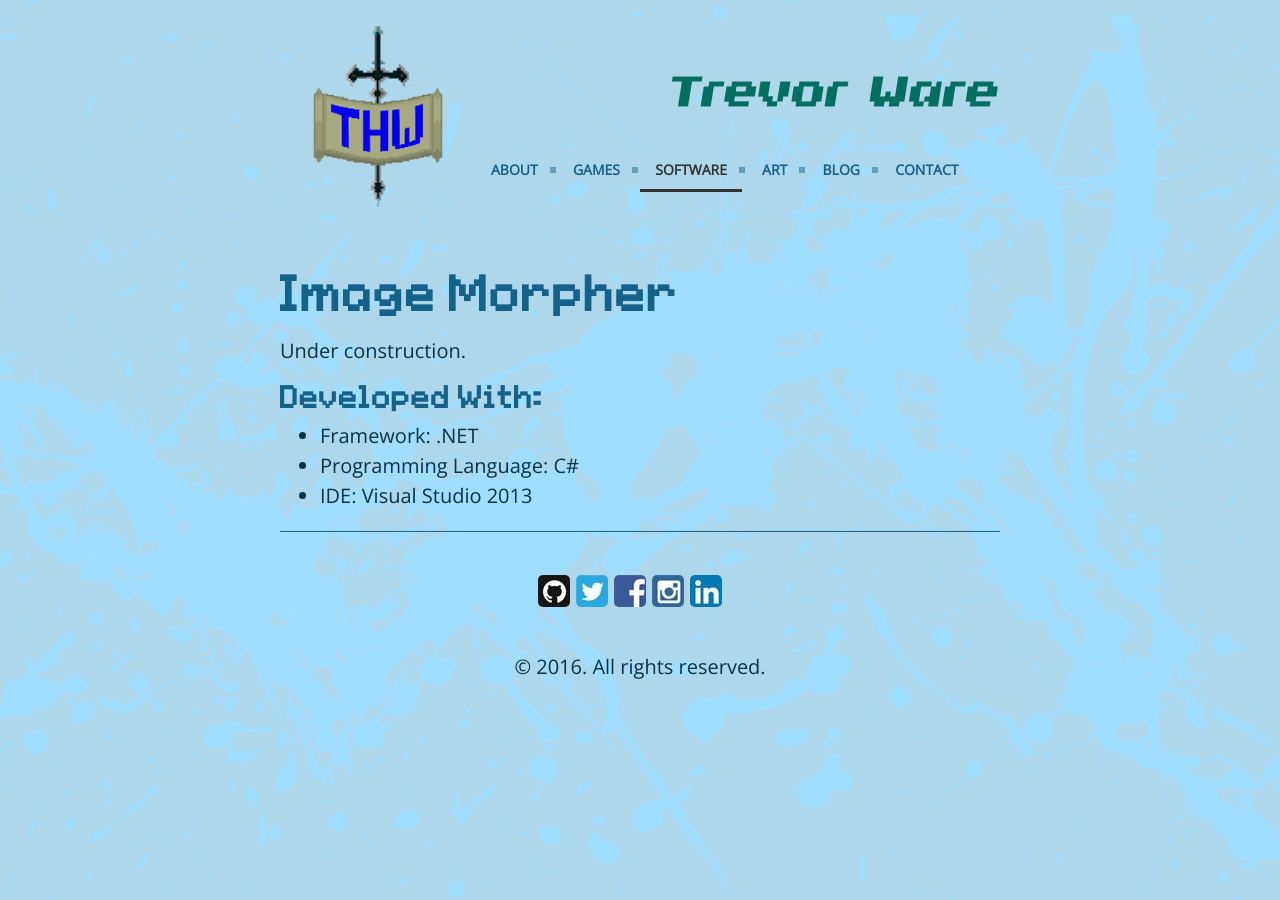
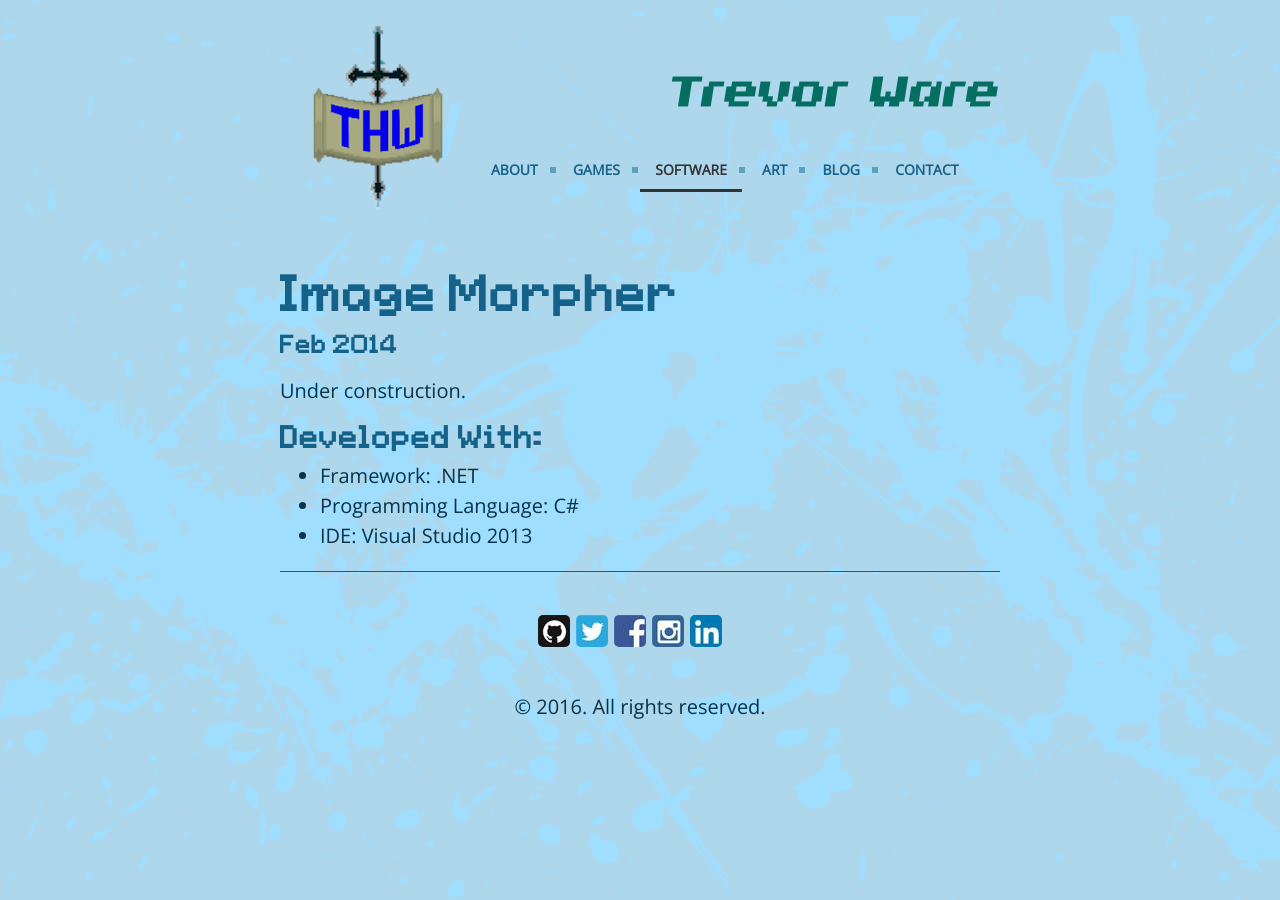
Before and after one commit to twarrre/twarrre.github.io, a Jekyll site: the page built from software/_posts/2014-02-01-imagemorpher.md, in a window 1280 px wide. Built offline with Jekyll 4.4.1, drawn with Linux system fonts in a browser that asks for light colours.

Commit message:
Added dates to other categories.

```diff
--- a/_layouts/art.html
+++ b/_layouts/art.html
@@ -7,6 +7,7 @@
 
 <article class="post">
    <h1 class="game-title">{{ page.title }}</h1>
+   <h4 class="game-date"> {{ page.date | date: "%b %Y" }}</h4>
     {{ content }}
 	<ul class="rig columns-2">
 	{% for gallery in site.data.galleries %}
--- a/_layouts/software.html
+++ b/_layouts/software.html
@@ -7,6 +7,7 @@
 
 <article class="post">
     <h1 class="game-title">{{ page.title }}</h1>
+	<h4 class="game-date"> {{ page.date | date: "%b %Y" }}</h4>
     {{ content }}
 	<ul class="rig columns-2">
 	{% for gallery in site.data.galleries %}
```
